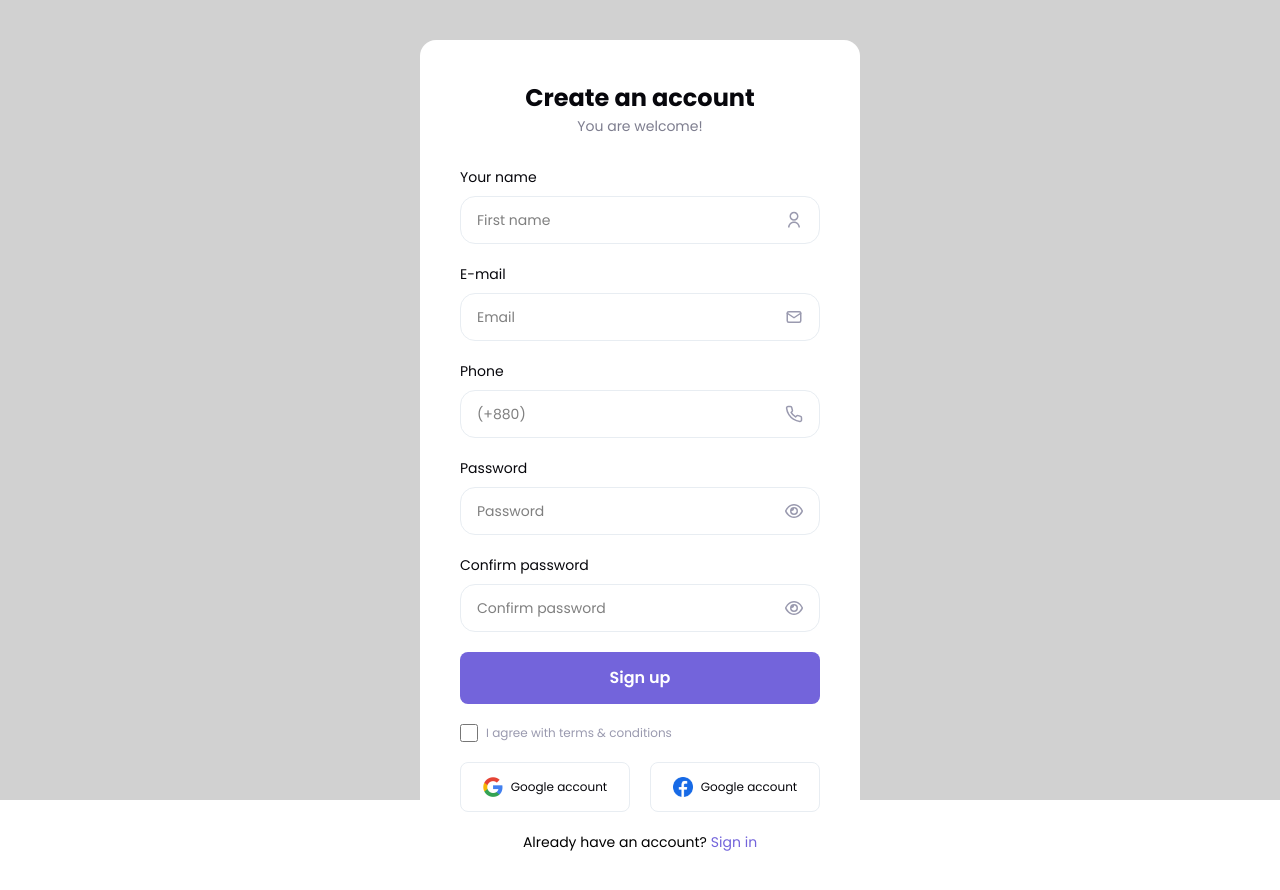
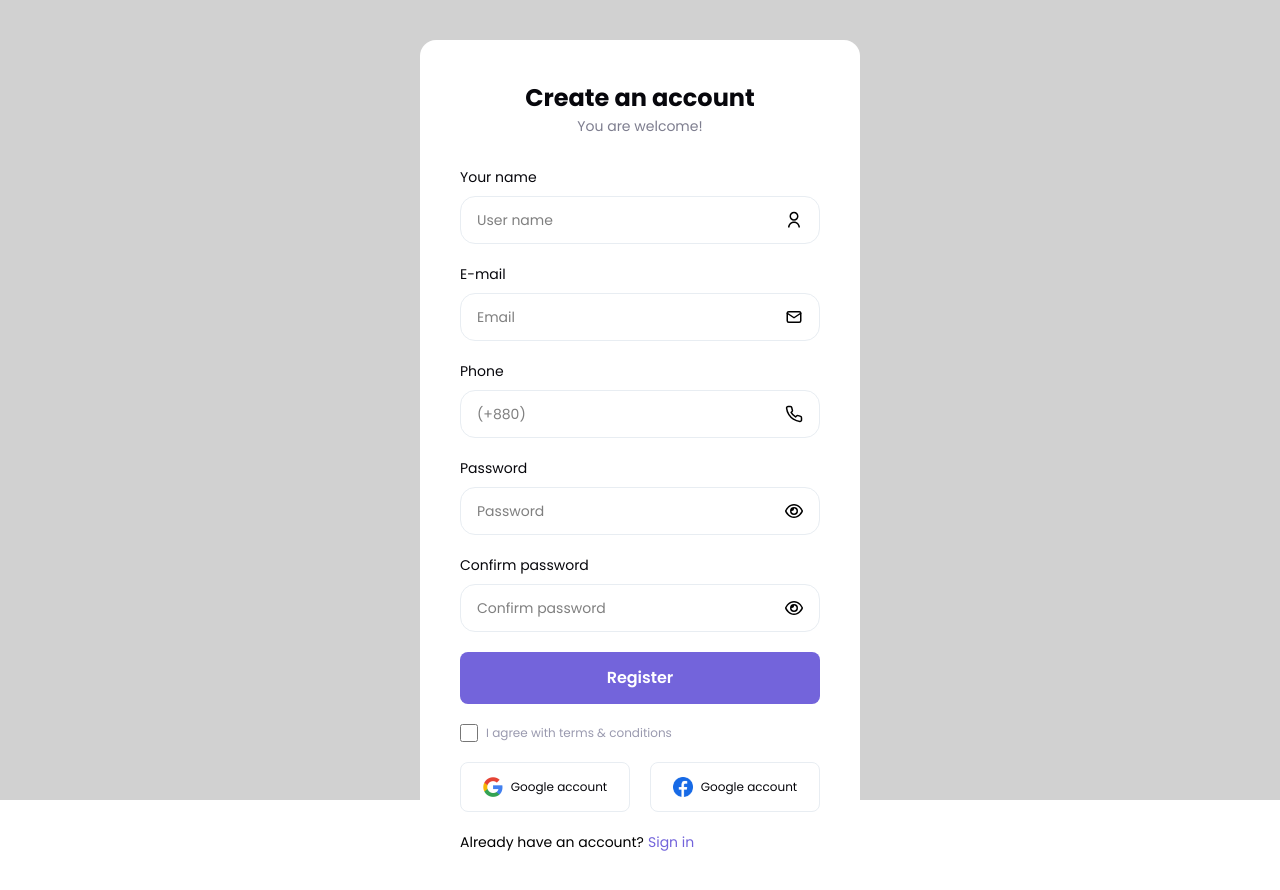
Before and after one commit to SE-Sabbir/Silent-Talk-Chatting-App, a React (Vite) app: page / in a window 1280 px wide. Shown: the top 890 px of the page. Built offline with nearby package versions, Linux system fonts and the light colour scheme.

Commit message:
add input eror effect

```diff
--- a/src/pages/Registration.jsx
+++ b/src/pages/Registration.jsx
@@ -1,4 +1,4 @@
-import React from 'react'
+import React, { useState } from 'react'
 import { RiUserLine } from "react-icons/ri";
 import { RiUserUnfollowLine } from "react-icons/ri";
 import { RiUserFollowLine } from "react-icons/ri";
@@ -16,6 +16,39 @@ import facebookLogo from '../assets/images/fb_logo.png'
 
 
 const Registration = () => {
+    // ----------------Input field--------------
+
+    const [showPass , setshowPass] = useState( false )
+    const [showConPass , setshowConPass] = useState( false )
+
+    const [userName , setUserName] = useState('')
+    const [userNameError , setUserNameError] = useState('[#9A9AAF]')
+
+    const [userEmail , setUserEmail] = useState('')
+    const [userEmailError , setUserEmailError] = useState('[#9A9AAF]')
+
+    const [userPhone , setUserPhone] = useState('')
+    const [userPhoneError , setUserPhoneError] = useState('[#9A9AAF]')
+
+    const [userPassword , setUserPassword] = useState('')
+    const [userPasswordError , setUserPasswordError] = useState('[#9A9AAF]')
+
+    const [userConPassword , setUserConPassword] = useState('')
+    const [userConPasswordError , setUserConPasswordError] = useState('[#9A9AAF]')
+    const handelSubmit=(e)=>{
+        e.preventDefault()
+        console.log(userName)
+        console.log(userEmail)
+        console.log(userPhone)
+        console.log(userPassword)
+        console.log(userConPassword)
+        if(!userName) return        setUserNameError       ('[#FFFF00]')
+        if(!userEmail) return       setUserEmailError      ('[#FFFF00]')
+        if(!userPhone) return       setUserPhoneError      ('[#FFFF00]')
+        if(!userPassword) return    setUserPasswordError   ('[#FFFF00]')
+        if(!userConPassword) return setUserConPasswordError('[#FFFF00]')
+    }
+
   return (
     <>
     <section id='registration' className='w-full h-screen bg-[#d1d1d1] pt-10'>
@@ -25,14 +58,14 @@ const Registration = () => {
                     <h1 className=' font-poppins font-bold text-[24px] text-primary '>Create an account</h1>
                     <h2 className=' font-poppins font-normal text-[14px] text-[#7E7E8F] '>You are welcome!</h2>
                 </div>
-                <form action="">
+                <form onSubmit={handelSubmit} action="">
                     {/* -----------Name------------ */}
                     <div className='w-full flex-col justify-center pt-[30px]'>
                         <h2 className=' font-poppins font-normal text-[14px] text-primary mb-[8px] '>Your name</h2>
                         <div className='first_name w-[360px] h-[48px] font-poppins font-normal text-[14px] border border-[#E8EDF2] rounded-[15px] px-4
                         flex justify-between items-center '>
-                            <input className=' outline-none' type="text" placeholder='First name' />
-                            <div className=' text-[18px] text-iconcolor '><RiUserLine/></div>
+                        <input onChange={(e)=>{setUserName(e.target.value), setUserNameError('[#9A9AAF]')}} className=' w-full outline-none' type="text" placeholder="User name" />
+                            <div className={`text-[18px] text-${userNameError}`}><RiUserLine/></div>
                         </div>
                     </div>
                     {/* -----------Email------------ */}
@@ -40,8 +73,8 @@ const Registration = () => {
                         <h2 className=' font-poppins font-normal text-[14px] text-primary mb-[8px] '>E-mail</h2>
                         <div className='first_name w-[360px] h-[48px] font-poppins font-normal text-[14px] border border-[#E8EDF2] rounded-[15px] px-4
                         flex justify-between items-center '>
-                            <input className=' outline-none' type='email' placeholder='Email' />
-                            <div className=' text-[18px] text-iconcolor '><TbMail/></div>
+                            <input onChange={(e)=>{setUserEmail(e.target.value), setUserEmailError('[#9A9AAF]')}} className=' w-full outline-none' type='email' placeholder='Email' />
+                            <div className={` text-[18px] text-${userEmailError}`}><TbMail/></div>
                         </div>
                     </div>
                     {/* -----------Phone------------ */}
@@ -49,8 +82,8 @@ const Registration = () => {
                         <h2 className=' font-poppins font-normal text-[14px] text-primary mb-[8px] '>Phone</h2>
                         <div className='first_name w-[360px] h-[48px] font-poppins font-normal text-[14px] border border-[#E8EDF2] rounded-[15px] px-4
                         flex justify-between items-center '>
-                            <input className=' outline-none' type="text" placeholder='(+880)' />
-                            <div className=' text-[18px] text-iconcolor '><FiPhone/></div>
+                            <input onChange={(e)=>{setUserPhone(e.target.value),setUserPhoneError('[#9A9AAF]')}} className=' w-full outline-none [appearance:textfield] [&::-webkit-outer-spin-button]:appearance-none [&::-webkit-inner-spin-button]:appearance-none' type="number" placeholder='(+880)' />
+                            <div className={`text-[18px] text-${userPhoneError}`}><FiPhone/></div>
                         </div>
                     </div>
                     {/* -----------Password------------ */}
@@ -58,8 +91,14 @@ const Registration = () => {
                         <h2 className=' font-poppins font-normal text-[14px] text-primary mb-[8px] '>Password</h2>
                         <div className='first_name w-[360px] h-[48px] font-poppins font-normal text-[14px] border border-[#E8EDF2] rounded-[15px] px-4
                         flex justify-between items-center '>
-                            <input className=' outline-none' type='password' placeholder='Password' />
-                            <div className=' text-[18px] text-iconcolor '><FaRegEye/></div>
+                            <input onChange={(e)=>{setUserPassword(e.target.value), setUserPasswordError('[#9A9AAF]')}} className=' w-full outline-none' type={showPass? "text":"password"} placeholder='Password' />
+                            <div className={`text-[18px] text-${userPasswordError}`}>
+                                {showPass?
+                                <FaRegEyeSlash onClick={()=>setshowPass(!showPass)}/>
+                                :
+                                <FaRegEye onClick={()=>setshowPass(!showPass)}/>
+                                }
+                            </div>
                         </div>
                     </div>
                     {/* -----------Confirm Password------------ */}
@@ -67,15 +106,20 @@ const Registration = () => {
                         <h2 className=' font-poppins font-normal text-[14px] text-primary mb-[8px] '>Confirm password</h2>
                         <div className='first_name w-[360px] h-[48px] font-poppins font-normal text-[14px] border border-[#E8EDF2] rounded-[15px] px-4
                         flex justify-between items-center '>
-                            <input className=' outline-none' type='password' placeholder='Confirm password' />
-                            <div className=' text-[18px] text-iconcolor '><FaRegEye/></div>
+                            <input onChange={(e)=>{setUserConPassword(e.target.value), setUserConPasswordError('[#9A9AAF]')}} className=' w-full outline-none' type={showConPass? "text":"password"} placeholder='Confirm password' />
+                            <div className={`text-[18px] text-${userConPasswordError}`}>
+                                {showConPass?
+                                <FaRegEyeSlash onClick={()=>setshowConPass(!showConPass)}/>
+                                :
+                                <FaRegEye onClick={()=>setshowConPass(!showConPass)}/>
+                                }
+                            </div>
                         </div>
                     </div>
                     {/* ----------Sign Up Button-------------- */}
                     <button className='mt-[20px] w-[360px] h-[52px] font-poppins font-semibold text-[16px] text-[#FFFFFF]  bg-[#7364DB] rounded-[8px] hover:bg-[#5C529F] '>
-                        Sign up
+                        Register
                     </button>
-                </form>
                     {/* ------------Bottom Part------------ */}
                     <div className='w-full flex items-center gap-2 pt-[20px] '>
                         <input className='w-[18px] h-[18px] ' type="checkbox" />
@@ -100,6 +144,7 @@ const Registration = () => {
                     <div className='pt-[20px]'>
                         <h2 className=' font-poppins font-normal text-[14px] text[#7A828A] '>Already have an account?<Link className=' text-[#7364DB] pl-1 ' to={'#'}>Sign in</Link></h2>
                     </div>
+                </form>
             </div>
         </div>
     </section>
```
Lines whose indentation alone changed are shown as unchanged.
